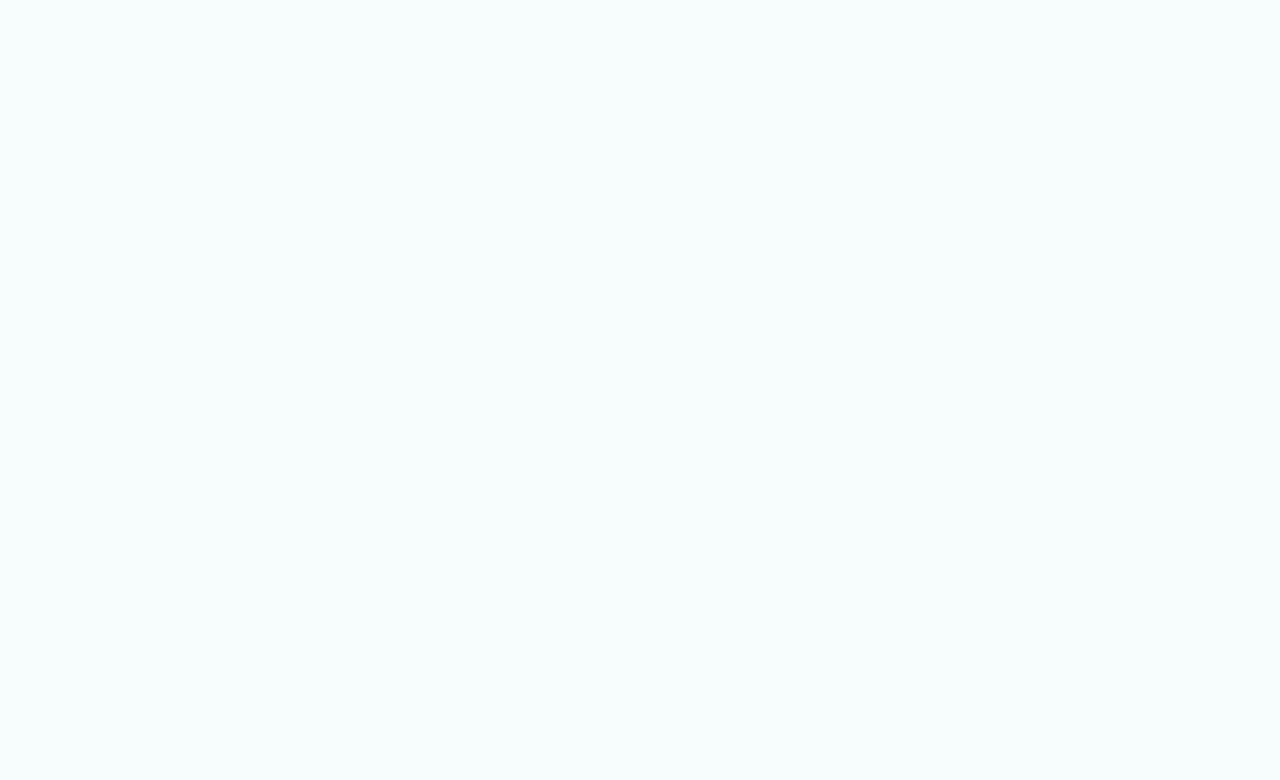
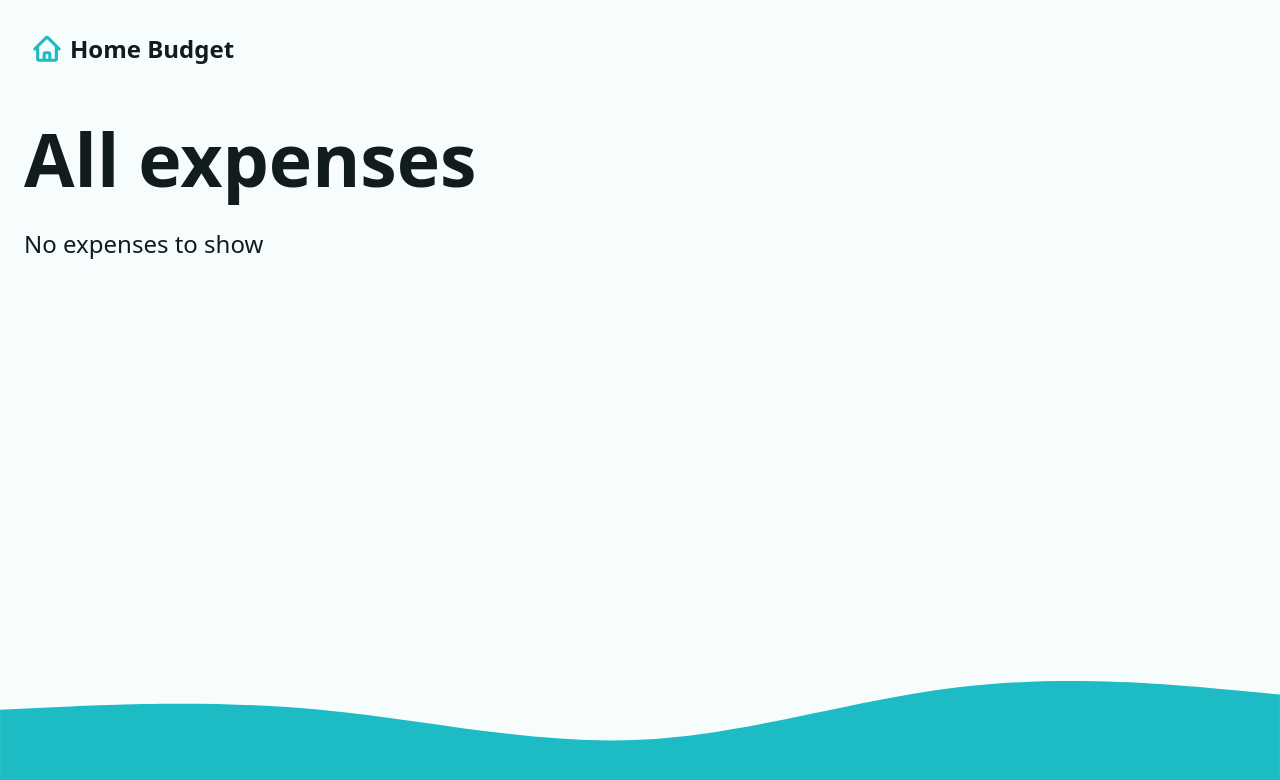
Before and after one commit to ledinhminh98/react-router-budget, a React (Vite) app: page /expenses in a window 1280 px wide. Before the commit this address had no page. Shown: the top 780 px of the page. Built offline with nearby package versions, Linux system fonts and the light colour scheme.

Commit message:
add expenses page

```diff
--- a/src/App.jsx
+++ b/src/App.jsx
@@ -5,6 +5,7 @@
 import Main, { mainLoader } from "./layouts/Main";
 import Dashboard, { dashboardAction, dashboardLoader } from "./pages/Dashboard";
 import Error from "./pages/Error";
+import ExpensesPage, { expensesLoader } from "./pages/ExpensesPage";
 
 const router = createBrowserRouter([
   {
@@ -19,6 +20,11 @@
         loader: dashboardLoader,
         action: dashboardAction,
         errorElement: <Error />,
+      },
+      {
+        path: "expenses",
+        element: <ExpensesPage />,
+        loader: expensesLoader,
       },
       {
         path: "logout",
--- a/src/pages/Dashboard.jsx
+++ b/src/pages/Dashboard.jsx
@@ -1,4 +1,4 @@
-import { useLoaderData } from "react-router-dom";
+import { Link, useLoaderData } from "react-router-dom";
 import { toast } from "react-toastify";
 import AddBudgetForm from "../components/AddBudgetForm";
 import AddExpenseForm from "../components/AddExpenseForm";
@@ -83,10 +83,15 @@
                   <div className="grid-md">
                     <h2>Recent Expenses</h2>
                     <Table
-                      expenses={expenses.sort(
-                        (a, b) => b.createdAt - a.createdAt
-                      )}
+                      expenses={expenses
+                        .sort((a, b) => b.createdAt - a.createdAt)
+                        .slice(0, 8)}
                     />
+                    {expenses.length > 8 && (
+                      <Link to="expenses" className="btn btn--dark">
+                        View all expenses
+                      </Link>
+                    )}
                   </div>
                 )}
               </div>
--- /dev/null
+++ b/src/pages/ExpensesPage.jsx
@@ -0,0 +1,31 @@
+import { useLoaderData } from "react-router-dom";
+import Table from "../components/Table";
+import { fetchData } from "../helpers";
+
+export function expensesLoader() {
+  const expenses = fetchData("expenses");
+
+  return { expenses };
+}
+
+const ExpensesPage = () => {
+  const { expenses } = useLoaderData();
+
+  return (
+    <div className="grid-lg">
+      <h1>All expenses</h1>
+      {expenses && expenses.length > 0 ? (
+        <div className="grid-md">
+          <h2>
+            Recent expenses <small>{expenses.length} total</small>
+          </h2>
+          <Table expenses={expenses} />
+        </div>
+      ) : (
+        <p>No expenses to show</p>
+      )}
+    </div>
+  );
+};
+
+export default ExpensesPage;
```
